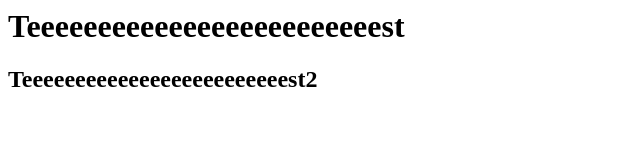
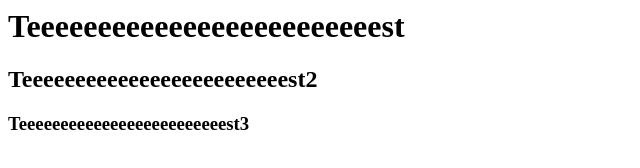
Before and after one commit to StefanoCamp/firstgitrepo, a plain HTML site: page index.html in a window 1280 px wide. Shown: the whole page, without its empty margins (0-640 px from the left). Drawn offline with Linux system fonts and the light colour scheme.

Commit message:
Added h3

```diff
--- a/index.html
+++ b/index.html
@@ -2,5 +2,6 @@
     <body>
         <h1>Teeeeeeeeeeeeeeeeeeeeeeeeest</h1>
         <h2>Teeeeeeeeeeeeeeeeeeeeeeeeest2</h2>
+        <h3>Teeeeeeeeeeeeeeeeeeeeeeeeest3</h3>
     </body>
 </html>
```
